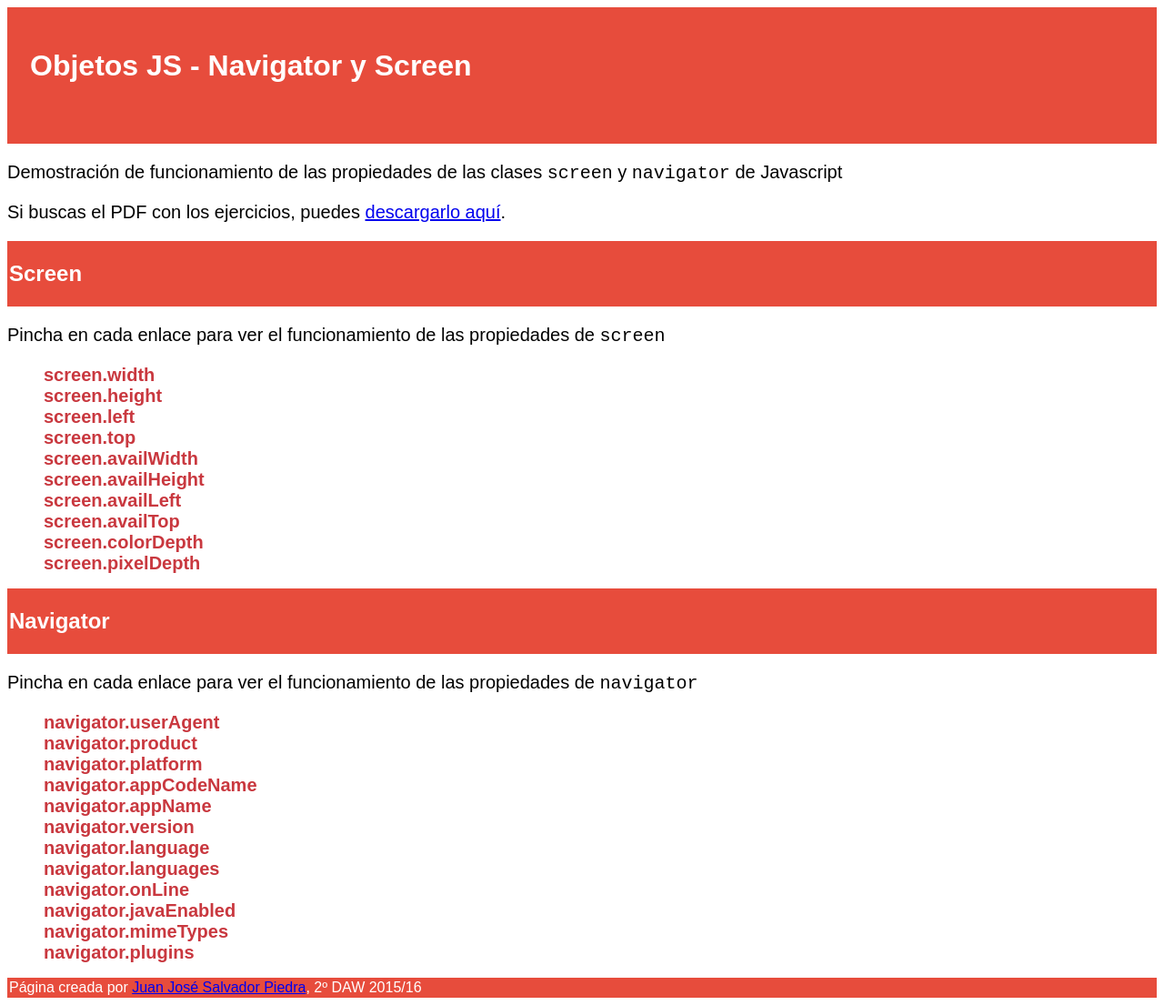
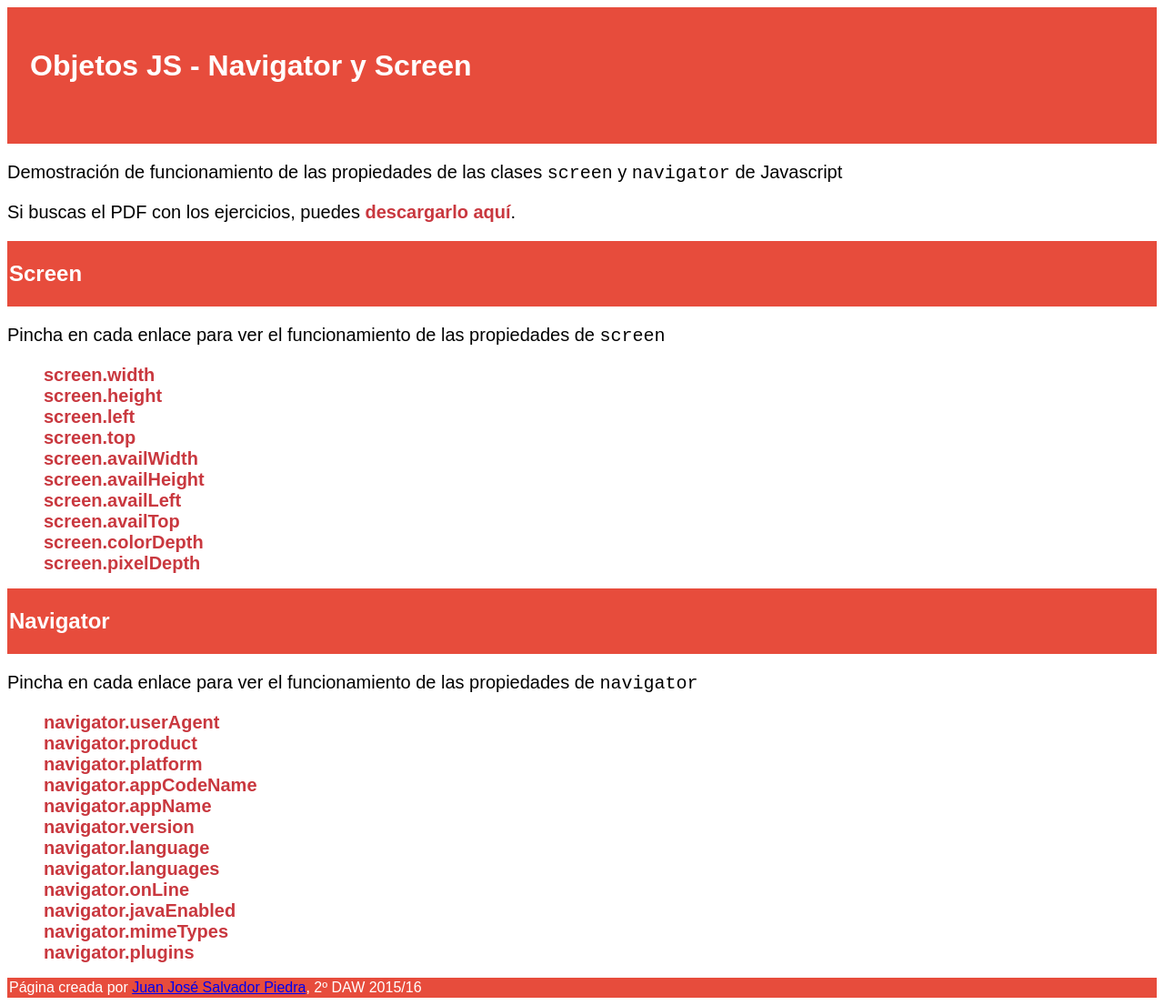
Before and after one commit to JuanjoSalvador/blog, a Jekyll site: the page daw/javascript.html, which Jekyll copies as it is, in a window 1280 px wide. Shown: the whole page at 91% size. Built offline with Jekyll 4.4.1, drawn with Linux system fonts in a browser that asks for light colours; Markdown is read by kramdown in place of the engine named in the settings.

Commit message:
Javascript

```diff
--- a/daw/javascript.html
+++ b/daw/javascript.html
@@ -166,7 +166,7 @@
     </div>
 
     <p>Demostración de funcionamiento de las propiedades de las clases <span>screen</span> y <span>navigator</span> de Javascript</p>
-    <p>Si buscas el PDF con los ejercicios, puedes <a href="https://github.com/JuanjoSalvador/juanjosalvador.github.io/raw/master/daw/ejercicio.pdf">descargarlo aquí</a>.</p>
+    <p>Si buscas el PDF con los ejercicios, puedes <a class="link" href="https://github.com/JuanjoSalvador/juanjosalvador.github.io/raw/master/daw/ejercicio.pdf">descargarlo aquí</a>.</p>
 
     <div class="subheader">
       <h2>Screen</h2>
```
